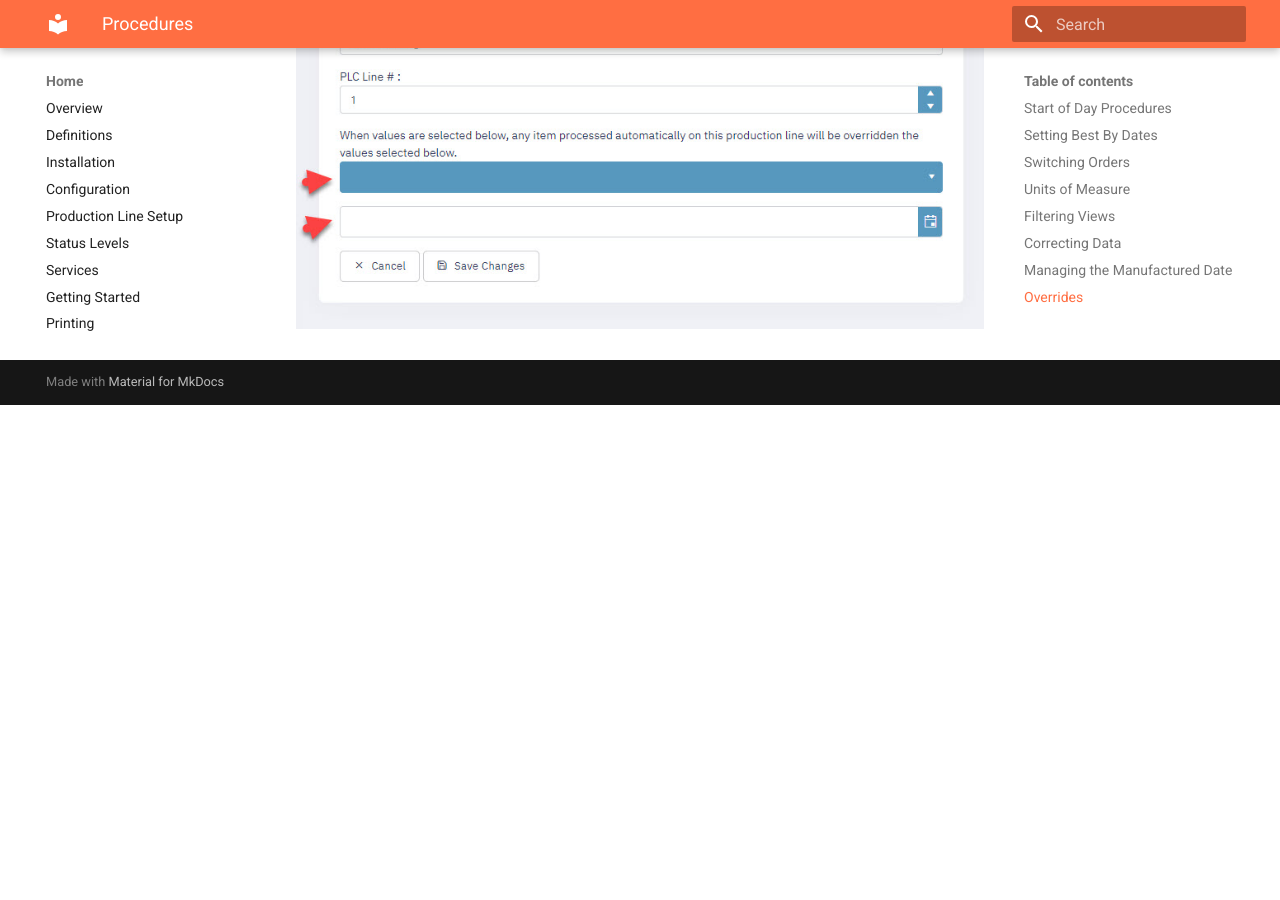
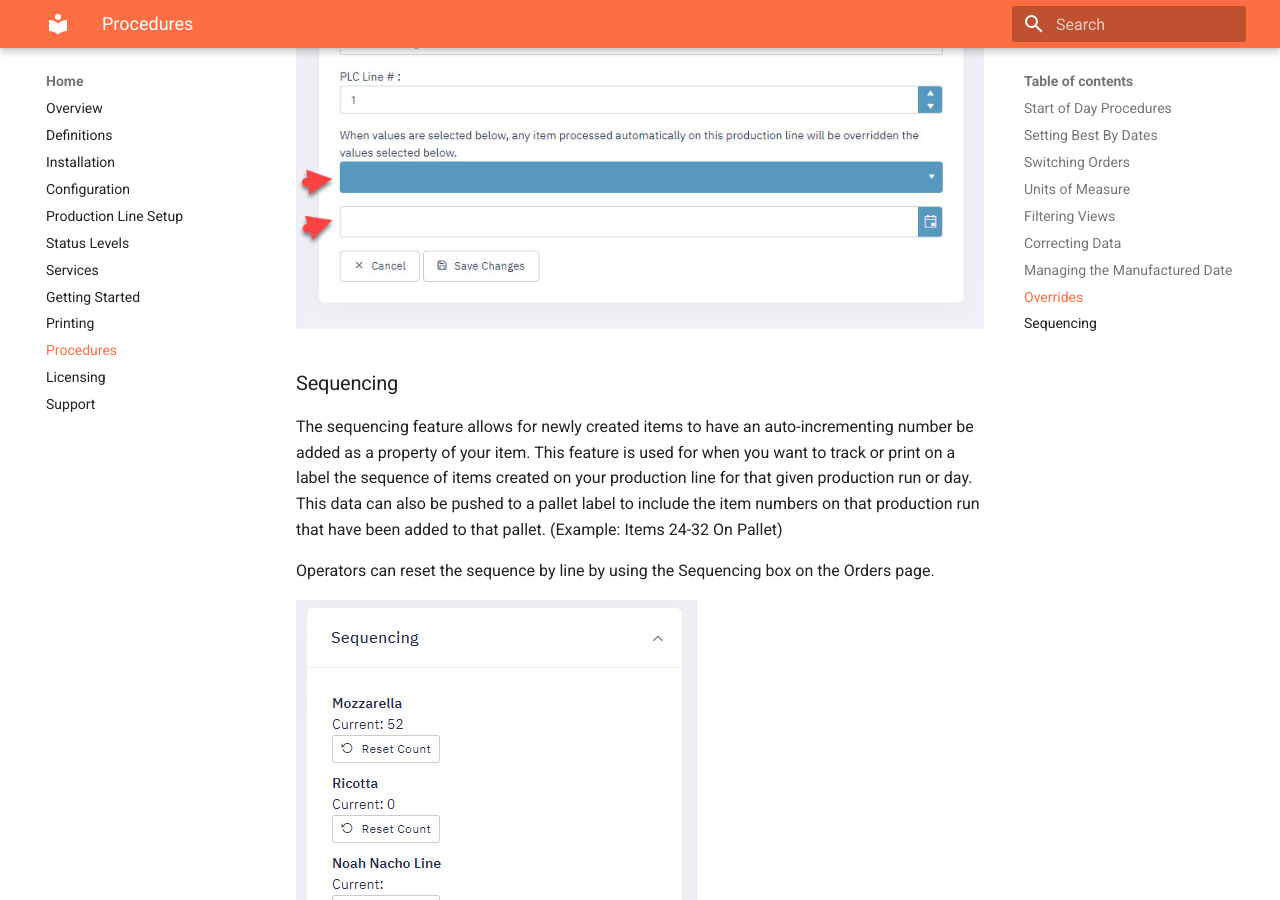
Before and after one commit to cybertrol-engineering/CE.PalletWorks.Documentation, an MkDocs documentation site: the page built from docs/procedures.md, in a window 1280 px wide and 900 px high, scrolled down 4243 px. Built offline with MkDocs 1.6.1 and Material for MkDocs 9.7.7, drawn with Linux system fonts in a browser that asks for light colours; before the commit the page ends 4648 px from its top, so only the background shows below that.

Commit message:
Added Sequencing documentation

```diff
--- a/docs/procedures.md
+++ b/docs/procedures.md
@@ -83,3 +83,11 @@ It will also show as active on the Order details page:
 To de-active, simply clear the values of the overrides on the Production Line page:
 
 ![](images/productionline-override.jpg)
+
+### Sequencing
+
+The sequencing feature allows for newly created items to have an auto-incrementing number be added as a property of your item. This feature is used for when you want to track or print on a label the sequence of items created on your production line for that given production run or day. This data can also be pushed to a pallet label to include the item numbers on that production run that have been added to that pallet. (Example: Items 24-32 On Pallet)
+
+Operators can reset the sequence by line by using the Sequencing box on the Orders page.
+
+![](images/sequencing.jpg)
```
Also changed, not shown: docs/images/sequencing.jpg (added).
